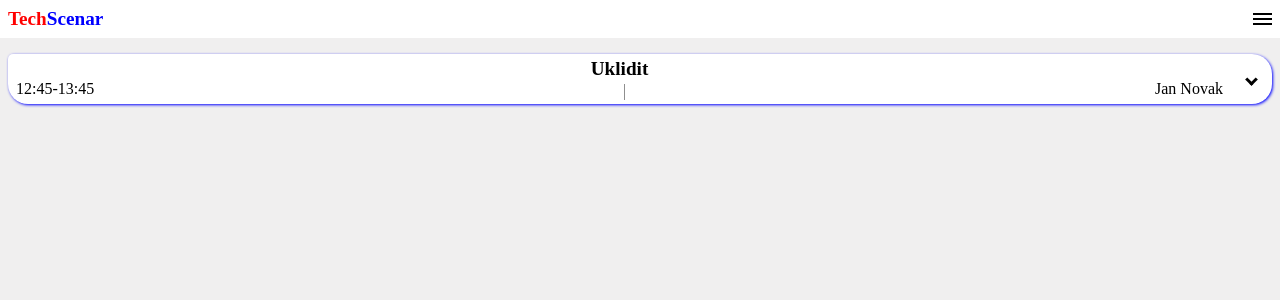
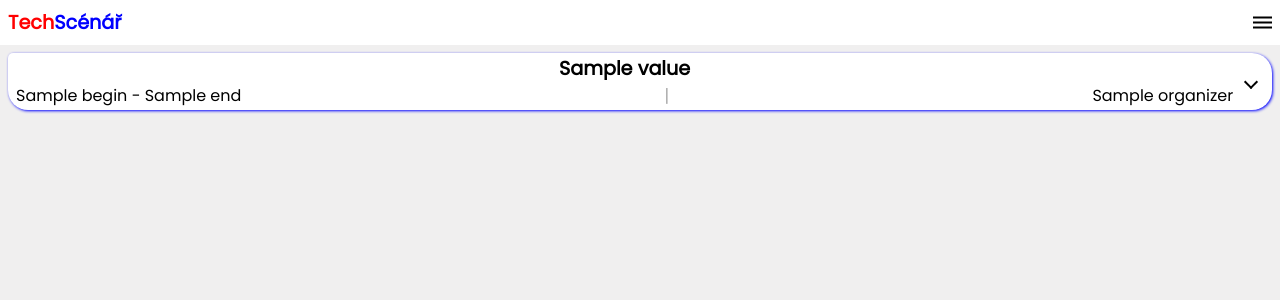
Before and after one commit to citytriathlon/simple-calendar, a Django app: template techscenar/techscenar/templates/index.html in a window 1280 px wide. Shown: the top 300 px of the page. Run offline with Django 3.2, Linux system fonts and the light colour scheme; the template is opened without the code that fills it: most values are stand-ins (such as "Sample title", 1, 10 or a date in 2020).

Commit message:
working both

```diff
--- a/techscenar/techscenar/ics_read.py
+++ b/techscenar/techscenar/ics_read.py
@@ -8,6 +8,9 @@ def get_next_item():
     for i in range(len(list(c.timeline))):
         e = list(c.timeline)[i]
         output[i] = {}
+        output[i]["begin"] = e.begin.format('DD-MM-YYYY')
+        output[i]["begin"] = e.begin.format('HH:mm')
+        output[i]["end"] = e.end.format('HH:mm')
         output[i]["name"] = e.name
         output[i]["description"] = e.description
         output[i]["location"] = e.location
--- a/techscenar/techscenar/settings.py
+++ b/techscenar/techscenar/settings.py
@@ -125,3 +125,7 @@ STATIC_URL = '/static/'
 # https://docs.djangoproject.com/en/3.2/ref/settings/#default-auto-field
 
 DEFAULT_AUTO_FIELD = 'django.db.models.BigAutoField'
+
+STATICFILES_DIRS = [
+    BASE_DIR / "templates/static",
+]
--- a/techscenar/techscenar/templates/index.html
+++ b/techscenar/techscenar/templates/index.html
@@ -6,17 +6,17 @@
     <meta http-equiv="X-UA-Compatible" content="IE=edge">
     <meta name="viewport" content="width=device-width, initial-scale=1.0">
     <title>Tech Scenar</title>
-    <link rel="stylesheet" href="css/main.css">
+    <link rel="stylesheet" href="static/css/main.css">
 </head>
 <body>
     <div class="topbar">
         <div class="container">
-            <a class="logo" href="index.html">Tech<span>Scenar</span></a>
+            <a class="logo" href="index.html">Tech<span>Scénář</span></a>
 
-            <img id="mobile-open-menu" class="mobile-menu" src="images/menu.svg" alt="Open Navigation">
+            <img id="mobile-open-menu" class="mobile-menu" src="static/images/menu.svg" alt="Open Navigation">
 
             <nav>
-                <img id="mobile-close-menu" class="mobile-menu-exit" src="images/exit.svg" alt="Close Navigation">
+                <img id="mobile-close-menu" class="mobile-menu-exit" src="static/images/exit.svg" alt="Close Navigation">
                 <ul class="primary-nav">
                     <li class="current"><a href="#">Today</a></li>
                     <li><a href="#">Whole weekende</a></li>
@@ -29,23 +29,49 @@
         </div>
     </div>
     <section>
+        {% for key,value in data.items %}
         <div class="events">
             <div class="events-vert">
                 <div class="event">
                     <div class="container-name">
-                        <a href="#" class="name">Uklidit</a>
+                        <a href="#" class="name">{{value.name}}</a>
                     </div>
                     <div class="container-time-who">
-                        <a href="#" class="timerange">12:45-13:45</a>
+                        <a href="#" class="timerange">{{value.begin}} - {{value.end}}</a>
                         <a href="#" class="spacing">|</a>
-                        <a href="#" class="who">Jan Novak</a>
+                        <a href="#" class="who">{{value.organizer}}</a>
                     </div>
                 </div>
                 <div class="extend-button">
                     <p><i class="arrow"></i></p>
                 </div>
             </div>
+            <div class="description">
+                <div class="container">
+                    <div>{{value.location}}</div>
+                    <div>{{value.description}}</div>
+                </div>
+            </div>
         </div>
+        {% endfor %}
     </section>
+
+    <script>
+        var coll = document.getElementsByClassName("events-vert");
+        var i;
+
+        for (i = 0; i < coll.length; i++) {
+        coll[i].addEventListener("click", function() {
+            this.classList.toggle("active");
+            var content = this.nextElementSibling;
+            if (content.style.display === "block") {
+            content.style.display = "none";
+            } else {
+            content.style.display = "block";
+            }
+        });
+        }
+    </script>
+
 </body>
 </html>
--- a/techscenar/techscenar/templates/css/main.css
+++ b/techscenar/techscenar/templates/static/css/main.css
@@ -1,4 +1,4 @@
-@import url('href="https://fonts.googleapis.com/css2?family=Poppins:wght@400&display=swap');
+@import url("https://fonts.googleapis.com/css2?family=Poppins:wght@400&display=swap");
 :root {
   --primary-color: blue;
 }
@@ -61,7 +61,7 @@ section .events .events-vert {
   display: -webkit-box;
   display: -ms-flexbox;
   display: flex;
-  margin: .5em;
+  margin: 0em .5em;
   -webkit-box-align: center;
       -ms-flex-align: center;
           align-items: center;
@@ -71,7 +71,7 @@ section .events .events-vert .event {
   -webkit-box-flex: 3;
       -ms-flex: 3;
           flex: 3;
-  margin-right: 1em;
+  margin-right: .3em;
 }
 
 section .events .events-vert .event .container-time-who {
@@ -88,20 +88,70 @@ section .events .events-vert .event .container-name {
 }
 
 section .events .events-vert .event .spacing {
-  color: gray;
+  color: #b1b1b1;
   font-size: 1.1em;
 }
 
 section .events .events-vert .extend-button {
   margin: 0em .5em;
+  cursor: pointer;
+}
+
+section .events .description {
+  display: none;
+  overflow: hidden;
+  background: darkgray;
+  border-radius: 0px 0px 20px 20px;
+}
+
+section .events .description .container {
+  margin: 0em .5em .5em .5em;
 }
 
 .arrow {
   border: solid black;
-  border-width: 0 3px 3px 0;
+  border-width: 0 2px 2px 0;
   display: inline-block;
-  padding: 3px;
+  padding: 4px;
   transform: rotate(45deg);
   -webkit-transform: rotate(45deg);
 }
+
+nav.mobile-menu {
+  display: block;
+}
+
+nav {
+  position: fixed;
+  z-index: 999;
+  width: 66%;
+  right: 0;
+  top: 0;
+  background: black;
+  height: 100vh;
+  padding: 1m;
+}
+
+nav ul.primary-nav {
+  margin-top: 5em;
+}
+
+nav li a {
+  color: white;
+  text-decoration: none;
+  display: block;
+  padding: .5em;
+  font-size: 1.3em;
+  text-align: right;
+}
+
+nav li a:hover {
+  font-weight: bold;
+}
+
+.mobile-menu-exit {
+  float: right;
+  margin: .5em;
+  cursor: pointer;
+}
 /*# sourceMappingURL=main.css.map */
--- a/techscenar/techscenar/urls.py
+++ b/techscenar/techscenar/urls.py
@@ -15,6 +15,7 @@ Including another URLconf
 """
 from django.contrib import admin
 from django.urls import path,include
+#from django.statis
 from . import index
 
 urlpatterns = [
```
Also changed, not shown: techscenar/techscenar/templates/static/css/main.scss (renamed from techscenar/techscenar/templates/css/main.scss, +63 -6 lines), techscenar/techscenar/templates/static/images/bullet.svg (renamed from techscenar/techscenar/templates/images/bullet.svg), techscenar/techscenar/templates/static/images/dots.svg (renamed from techscenar/techscenar/templates/images/dots.svg), techscenar/techscenar/templates/static/images/exit.svg (renamed from techscenar/techscenar/templates/images/exit.svg), techscenar/techscenar/templates/static/images/illustration.svg (renamed from techscenar/techscenar/templates/images/illustration.svg), techscenar/techscenar/templates/static/images/menu.svg (renamed from techscenar/techscenar/templates/images/menu.svg), techscenar/techscenar/templates/static/images/watch.svg (renamed from techscenar/techscenar/templates/images/watch.svg), 2 other files.
